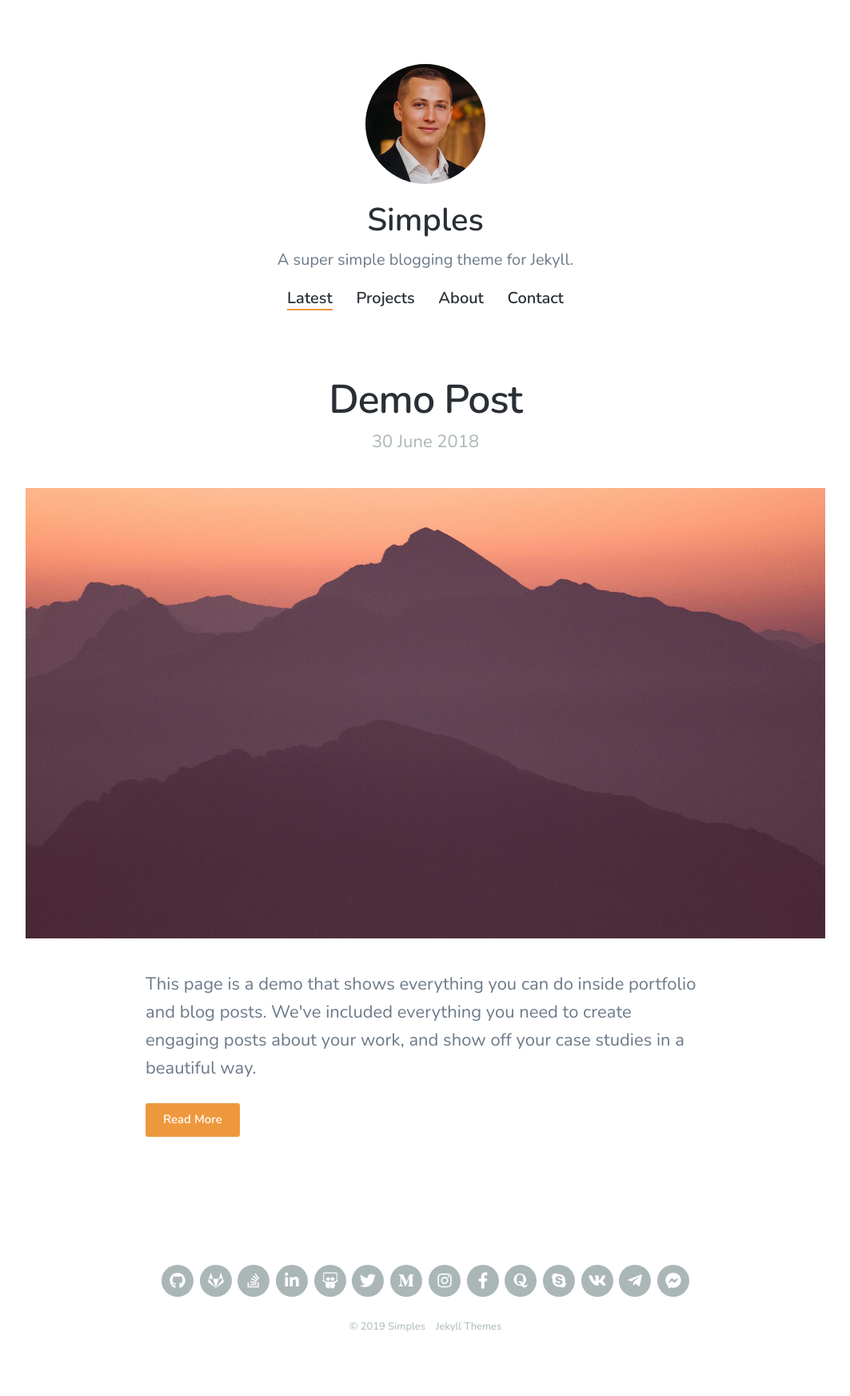
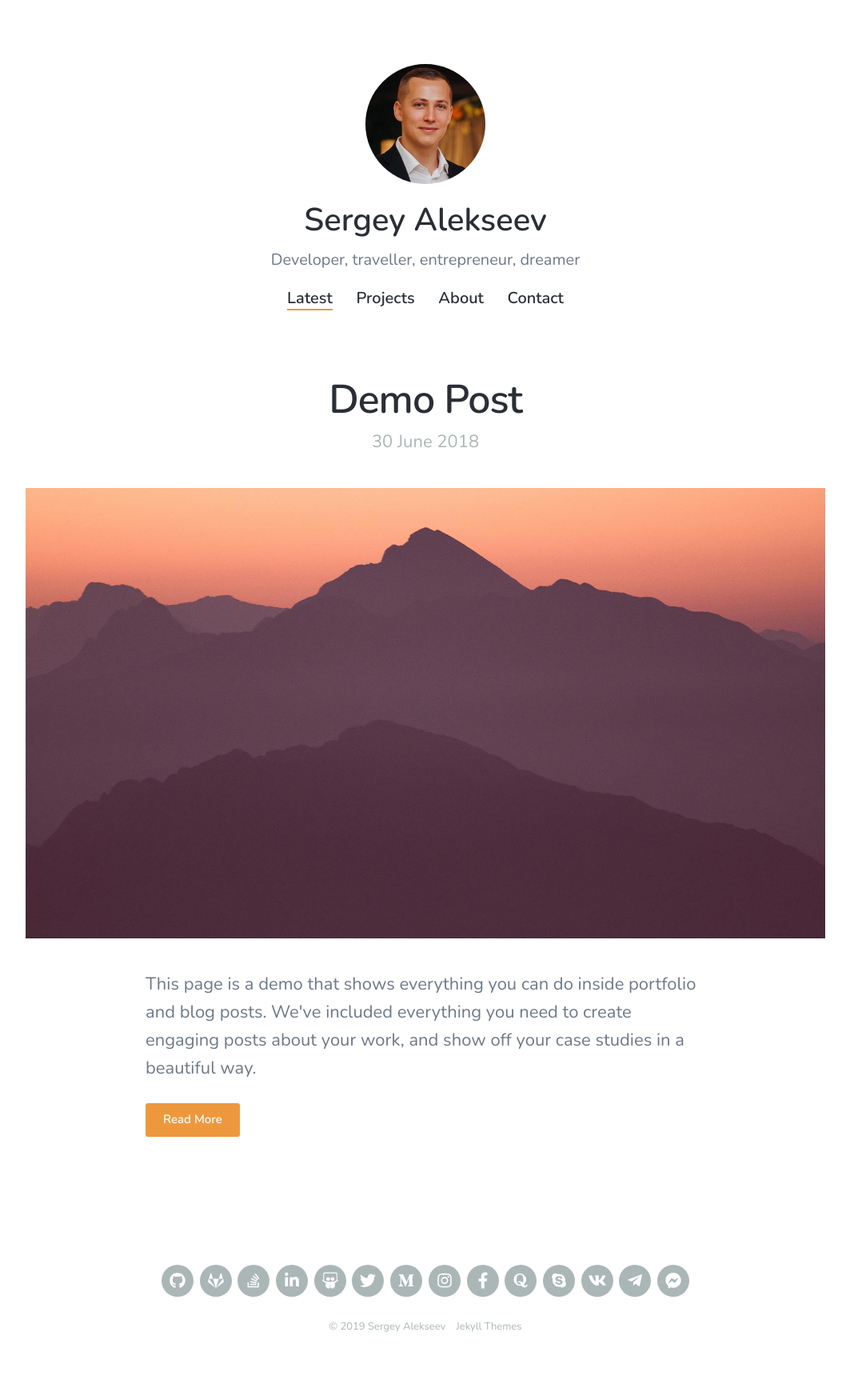
Before and after one commit to sergey-alekseev/sergey-alekseev.github.io, a Jekyll site: the page built from index.html, in a window 1280 px wide. Shown: the whole page at 80% size, without its empty margins (108-1171 px from the left). Built offline with Jekyll 4.4.1, drawn with Linux system fonts in a browser that asks for light colours; nearby versions of some CDN libraries; the list of posts is cut into pages by our own code.

Commit message:
update basic settings

```diff
--- a/_data/settings.yml
+++ b/_data/settings.yml
@@ -1,6 +1,6 @@
 basic_settings:
-  site_title: Simples
-  site_tagline: A super simple blogging theme for Jekyll.
+  site_title: Sergey Alekseev
+  site_tagline: Developer, traveller, entrepreneur, dreamer
   favicon_image: /images/favicon.png
 
 header_settings:
```
